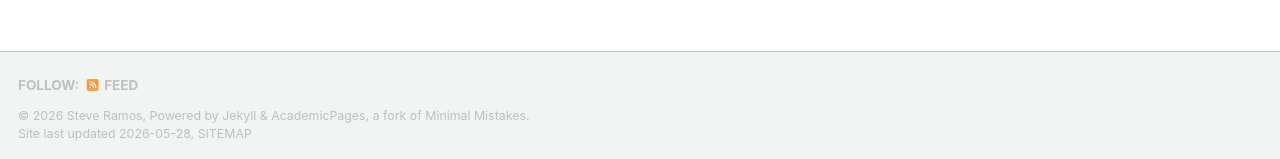
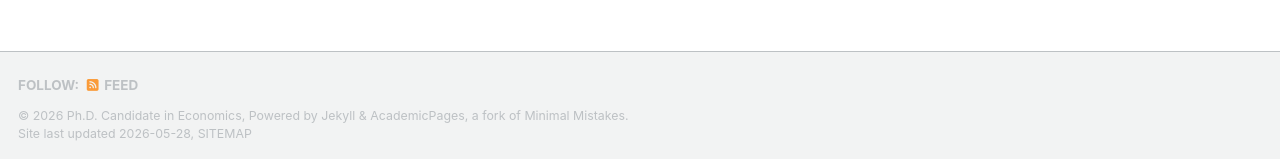
Before and after one commit to ramos-steve/ramos-steve.github.io, a Jekyll site: the page built from _pages/about.md, in a window 1280 px wide. Shown: the part 738-897 px from the top of the page. Built offline with Jekyll 4.4.1, drawn with Linux system fonts in a browser that asks for light colours; a script bundle is joined from its source files by our own code; library files that are not in the unit come from our copies; part of the change alters nothing that is shown.

Commit message:
Update _config.yml

```diff
--- a/_config.yml
+++ b/_config.yml
@@ -11,7 +11,7 @@ locale                   : "en-US"
 site_theme               : "default" # The available themes options are "default", "air", "sunrise", "mint", "dirt" and "contrast"
 title                    : "Steve Ramos"
 title_separator          : "-"
-name                     : &name "Steve Ramos"
+name                     : &name "Ph.D. Candidate in Economics"
 description              : &description "Ph.D. Candidate in Economics"   # Update this with a general description of your site, this is the default if not overridden by a page
 url                      : https://ramos-steve.github.io/ # The base hostname & protocol for your site e.g. "https://[your GitHub username].github.io",
                                                            # or if you already have some other page hosted on Github then use "https://[your GitHub username].github.io/[Your Repo Name]"
@@ -154,11 +154,11 @@ author:
 
 
 # # Analytics
-# analytics:
-#   provider               :  "false" # false (default), "google", "google-universal", "google-analytics-4", "custom"
-#   google:
-#     tracking_id          :
-
+analytics:
+  provider: "google-gtag"
+  google:
+    tracking_id: "G-QLH2SQ03FQ"
+    anonymize_ip: false
 
 # Reading Files
 include:
```
